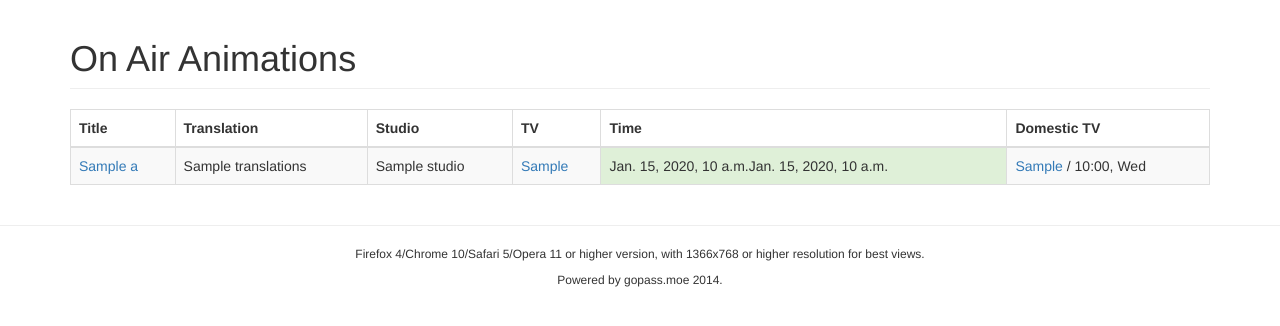
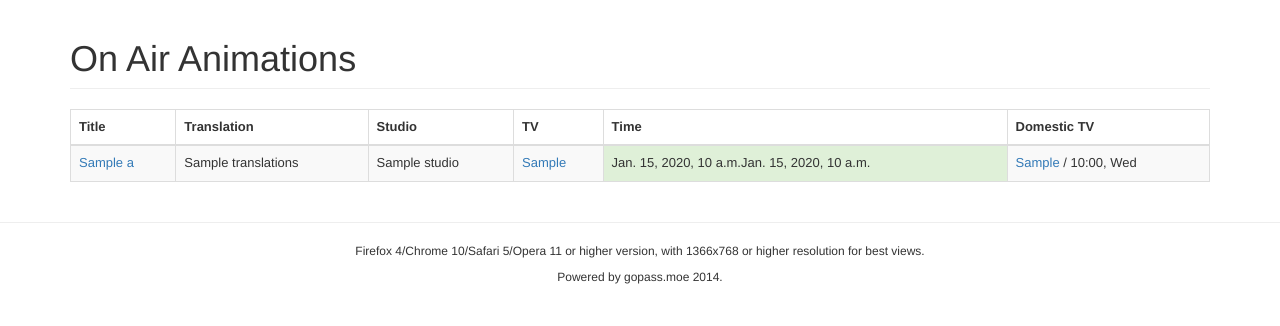
Before and after one commit to jffifa/gopass_moe, a Django app: template kotoridb/templates/kotoridb/on_air.html in a window 1280 px wide. Shown: the part 51-377 px from the top of the page. Run offline with Django 3.2, Linux system fonts and the light colour scheme; the template is opened without the code that fills it: most values are stand-ins (such as "Sample title", 1, 10 or a date in 2020); some libraries are stand-ins or nearby versions.

Commit message:
modified

```diff
--- a/kotoridb/templates/kotoridb/on_air.html
+++ b/kotoridb/templates/kotoridb/on_air.html
@@ -5,7 +5,7 @@
 <div class="row">
 <div class="col-lg-12">
 <h1 class="page-header">On Air Animations</h1>
-<table class="table table-striped table-bordered" style="itemlist">
+<table class="table table-striped table-bordered itemlist">
 <thead>
     <tr>
         <th>Title</th>
```
